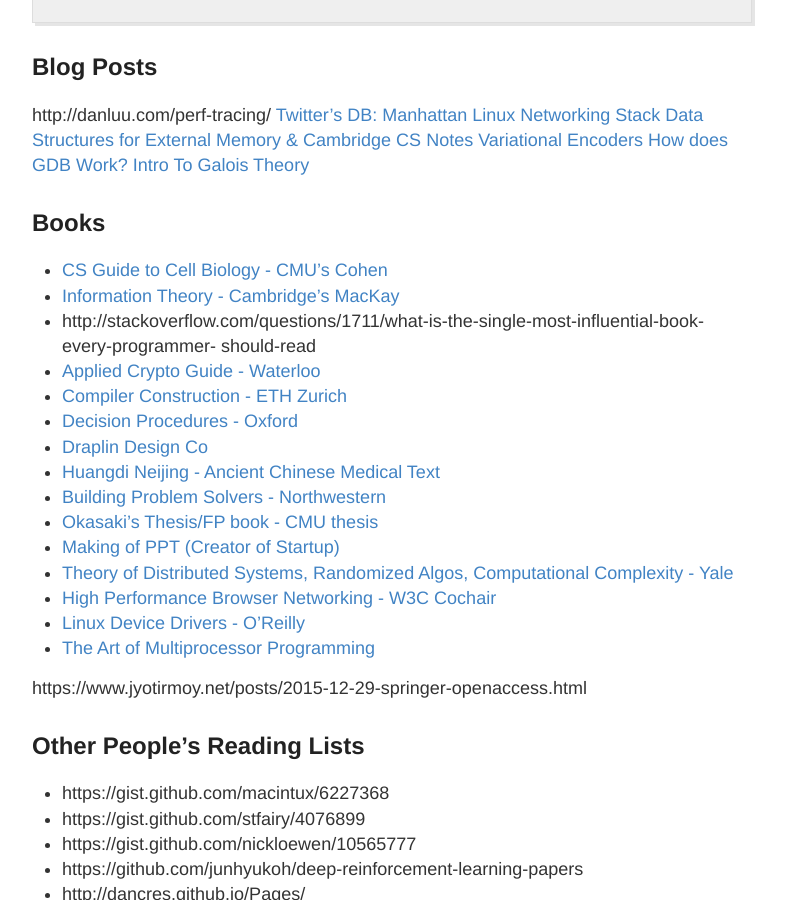
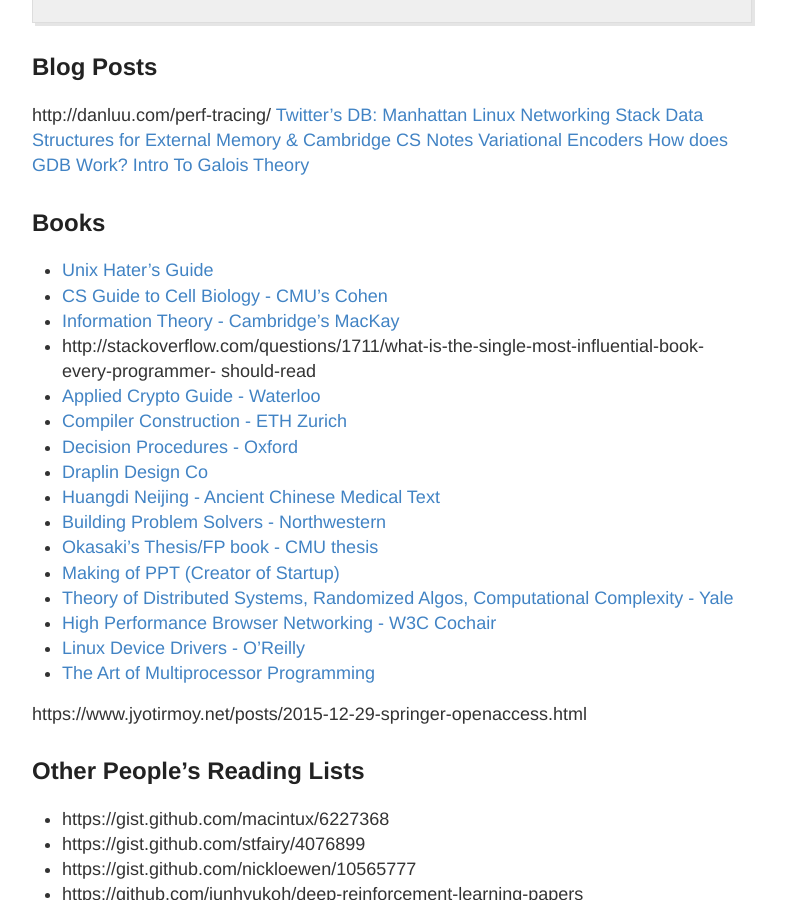
Before and after one commit to RONNCC/ronncc.github, a Jekyll site: the page built from _posts/2015-12-25-ReadingList.md, in a window 1280 px wide and 900 px high, scrolled down 1133 px. Shown: the whole window, without its empty margins (248-1034 px from the left). Built offline with Jekyll 4.4.1, drawn with Linux system fonts in a browser that asks for light colours; comment, search, counter and statistics services are not loaded.

Commit message:
Updated 2015-12-25-ReadingList.md

```diff
--- a/_posts/2015-12-25-ReadingList.md
+++ b/_posts/2015-12-25-ReadingList.md
@@ -58,6 +58,7 @@
 [Intro To Galois Theory](https://nrich.maths.org/1422)
 
 ## Books
+- [Unix Hater's Guide](http://web.mit.edu/~simsong/www/ugh.pdf)
 - [CS Guide to Cell Biology - CMU's Cohen](http://www.cs.cmu.edu/~wcohen/GuideToBiology-sampleChapter-release1.4.pdf)
 - [Information Theory - Cambridge's MacKay](http://www.inference.phy.cam.ac.uk/itprnn/book.pdf)
 - http://stackoverflow.com/questions/1711/what-is-the-single-most-influential-book-every-programmer-
```
